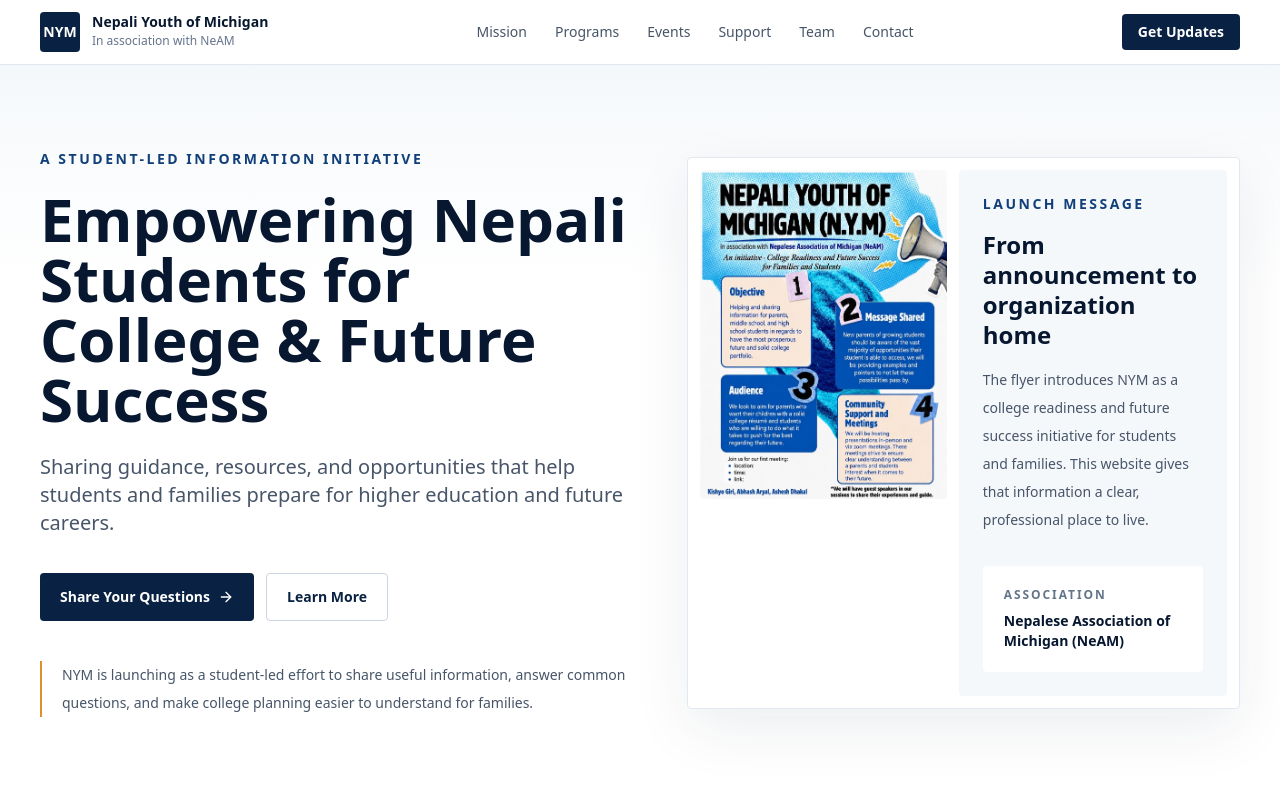
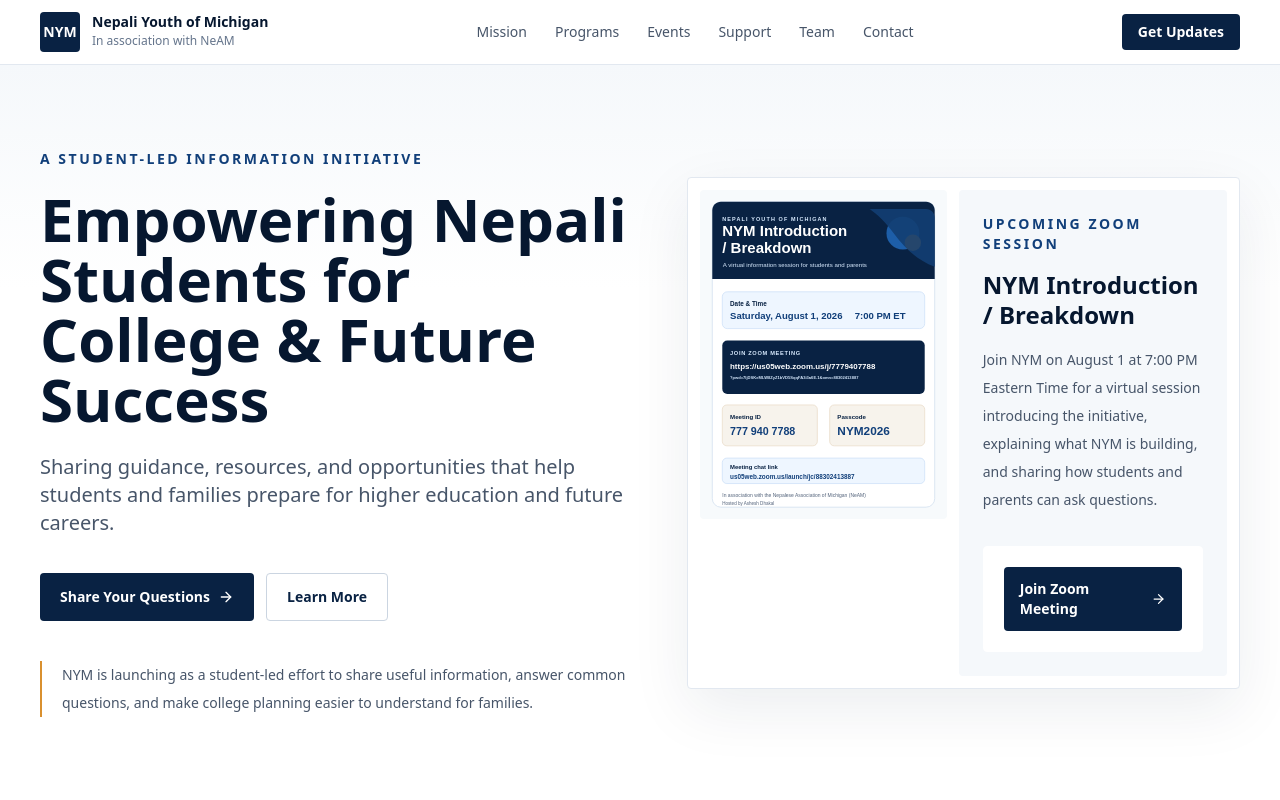
Before and after one commit to a-arya1/NEAM-Website, a Next.js app: page / in a window 1280 px wide. Shown: the top 800 px of the page. Built offline with nearby package versions, Linux system fonts and the light colour scheme; no server answers.

Commit message:
Add Zoom meeting details and poster

```diff
--- a/app/layout.tsx
+++ b/app/layout.tsx
@@ -2,7 +2,7 @@ import type { Metadata } from "next";
 import "./globals.css";
 
 export const metadata: Metadata = {
-  metadataBase: new URL(process.env.NEXT_PUBLIC_SITE_URL || "http://localhost:3000"),
+  metadataBase: new URL(process.env.NEXT_PUBLIC_SITE_URL || "https://neamyouth.vercel.app"),
   title: "Nepali Youth of Michigan | College Readiness & Future Success",
   description:
     "Nepali Youth of Michigan helps students and families access mentorship, resources, and opportunities for college preparation and future success.",
@@ -20,7 +20,7 @@ export const metadata: Metadata = {
     description:
       "A community education initiative supporting Nepali students and families through college readiness, mentorship, and future planning.",
     type: "website",
-    images: ["/images/nym-flyer.jpeg"]
+    images: ["/images/nym-zoom-poster.svg"]
   }
 };
 
--- a/app/page.tsx
+++ b/app/page.tsx
@@ -10,8 +10,10 @@ import {
   Linkedin,
   Lightbulb,
   Mail,
+  MessageCircle,
   MapPin,
   Network,
+  Video,
   UsersRound
 } from "lucide-react";
 import { ContactForm } from "@/components/ContactForm";
@@ -106,6 +108,10 @@ const members = [
     image: ""
   }
 ];
+
+const zoomMeetingUrl =
+  "https://us05web.zoom.us/j/7779407788?pwd=7ljDSKeMLW8ZyZ1bVD5SqqFA3i3a6E.1&omn=88302413887";
+const zoomChatUrl = "https://us05web.zoom.us/launch/jc/88302413887";
 
 function Header() {
   return (
@@ -229,8 +235,8 @@ function Hero() {
             <div className="grid gap-3 lg:grid-cols-[0.92fr_1fr]">
               <div className="relative aspect-[1086/1448] overflow-hidden rounded bg-white">
                 <Image
-                  src="/images/nym-flyer.jpeg"
-                  alt="Nepali Youth of Michigan launch flyer"
+                  src="/images/nym-zoom-poster.svg"
+                  alt="Nepali Youth of Michigan Zoom meeting poster"
                   fill
                   priority
                   className="object-contain"
@@ -239,23 +245,26 @@ function Hero() {
               </div>
               <div className="flex flex-col justify-between rounded bg-mist p-6">
                 <div>
-                  <p className="eyebrow text-navy-800">Launch message</p>
+                  <p className="eyebrow text-navy-800">Upcoming Zoom session</p>
                   <h2 className="mt-4 text-2xl font-semibold leading-tight text-navy-950">
-                    From announcement to organization home
+                    NYM Introduction / Breakdown
                   </h2>
                   <p className="mt-4 text-sm leading-7 text-slate-600">
-                    The flyer introduces NYM as a college readiness and future
-                    success initiative for students and families. This website
-                    gives that information a clear, professional place to live.
+                    Join NYM on August 1 at 7:00 PM Eastern Time for a virtual
+                    session introducing the initiative, explaining what NYM is
+                    building, and sharing how students and parents can ask
+                    questions.
                   </p>
                 </div>
                 <div className="mt-8 rounded border border-white bg-white p-5">
-                  <p className="text-xs font-semibold uppercase tracking-[0.16em] text-slate-500">
-                    Association
-                  </p>
-                  <p className="mt-2 text-sm font-semibold text-navy-950">
-                    Nepalese Association of Michigan (NeAM)
-                  </p>
+                  <a
+                    href={zoomMeetingUrl}
+                    target="_blank"
+                    rel="noreferrer"
+                    className="focus-ring inline-flex w-full items-center justify-center gap-2 rounded bg-navy-900 px-4 py-3 text-sm font-semibold text-white transition hover:bg-navy-800"
+                  >
+                    Join Zoom Meeting <ArrowRight className="h-4 w-4" />
+                  </a>
                 </div>
               </div>
             </div>
@@ -409,9 +418,9 @@ function Events() {
     <section id="events" className="bg-white py-20 sm:py-28">
       <div className="section-container grid gap-12 lg:grid-cols-[0.85fr_1.15fr] lg:items-start">
         <Reveal>
-          <SectionHeading eyebrow="Upcoming Events" title="Join NYM for an upcoming community meeting">
-            NYM is hosting an information-focused meeting for students and
-            families to learn, ask questions, and discuss future college
+          <SectionHeading eyebrow="Upcoming Events" title="Join NYM for a virtual introduction session">
+            NYM is hosting a Zoom meeting for students and families to learn
+            about the initiative, ask questions, and understand future college
             readiness resources.
           </SectionHeading>
         </Reveal>
@@ -421,35 +430,68 @@ function Events() {
             <div className="flex flex-col gap-5 sm:flex-row sm:items-start sm:justify-between">
               <div>
                 <p className="text-sm font-semibold uppercase tracking-[0.16em] text-navy-700">
-                  Upcoming Meeting
+                  Zoom Meeting
                 </p>
                 <h3 className="mt-3 text-2xl font-semibold text-navy-950">
-                  Community Meeting
+                  NYM Introduction / Breakdown
                 </h3>
               </div>
               <a
-                href="#contact"
-                className="focus-ring inline-flex items-center justify-center gap-2 rounded border border-slate-300 px-4 py-2 text-sm font-semibold text-navy-900 transition hover:border-navy-300 hover:bg-navy-50"
+                href={zoomMeetingUrl}
+                target="_blank"
+                rel="noreferrer"
+                className="focus-ring inline-flex items-center justify-center gap-2 rounded bg-navy-900 px-4 py-2 text-sm font-semibold text-white transition hover:bg-navy-800"
               >
-                Get updates <ArrowRight className="h-4 w-4" />
+                Join Zoom Meeting <ArrowRight className="h-4 w-4" />
               </a>
             </div>
 
             <p className="mt-5 max-w-2xl text-sm leading-7 text-slate-600">
-              NYM will host meetings, workshops, and discussions to share
-              information with students and families.
+              Ashesh Dhakal is hosting a scheduled Zoom session to introduce
+              NYM, break down the initiative, and share information with
+              students and families.
             </p>
 
             <div className="mt-7 grid gap-4 border-t border-slate-100 pt-6 text-sm text-slate-600 sm:grid-cols-2">
               <span className="flex gap-2">
                 <CalendarDays className="h-4 w-4 text-saffron" />
-                Saturday, July 11, 2026 at 4:00 PM
+                Saturday, August 1, 2026 at 7:00 PM Eastern Time
               </span>
               <span className="flex gap-2">
+                <Video className="h-4 w-4 text-saffron" />
+                Meeting ID: 777 940 7788
+              </span>
+              <span className="flex gap-2">
+                <CheckCircle2 className="h-4 w-4 text-saffron" />
+                Passcode: NYM2026
+              </span>
+              <a
+                href={zoomChatUrl}
+                target="_blank"
+                rel="noreferrer"
+                className="focus-ring flex gap-2 rounded text-navy-800 transition hover:text-navy-950"
+              >
+                <MessageCircle className="h-4 w-4 text-saffron" />
+                Meeting chat link
+              </a>
+              <a
+                href="/images/nym-zoom-poster.svg"
+                target="_blank"
+                rel="noreferrer"
+                className="focus-ring flex gap-2 rounded text-navy-800 transition hover:text-navy-950"
+              >
                 <MapPin className="h-4 w-4 text-saffron" />
-                Bloomfield Township Public Library, 1099 Lone Pine Rd,
-                Bloomfield Township, MI 48302
-              </span>
+                Open event poster
+              </a>
+              <a
+                href={zoomMeetingUrl}
+                target="_blank"
+                rel="noreferrer"
+                className="focus-ring flex gap-2 rounded text-navy-800 transition hover:text-navy-950 sm:col-span-2"
+              >
+                <ArrowRight className="h-4 w-4 text-saffron" />
+                Full Zoom link
+              </a>
             </div>
           </article>
         </Reveal>
```
Also changed, not shown: public/images/nym-zoom-poster.svg (added).
